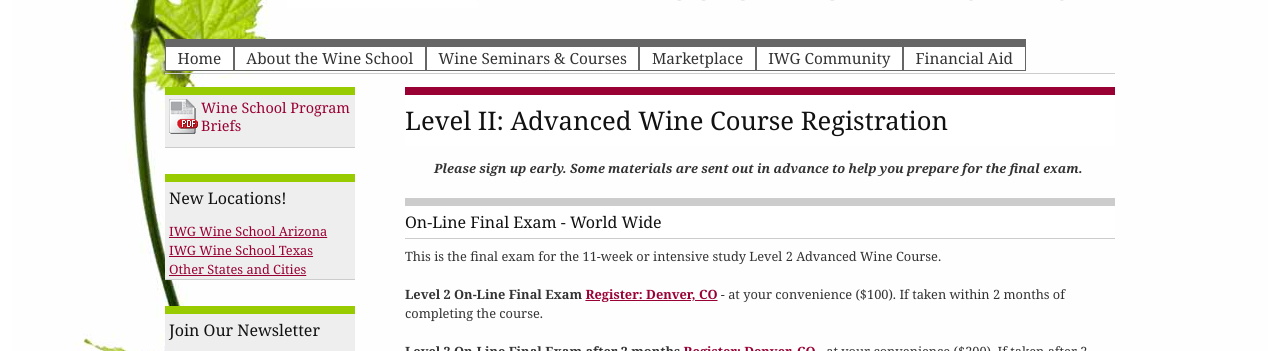
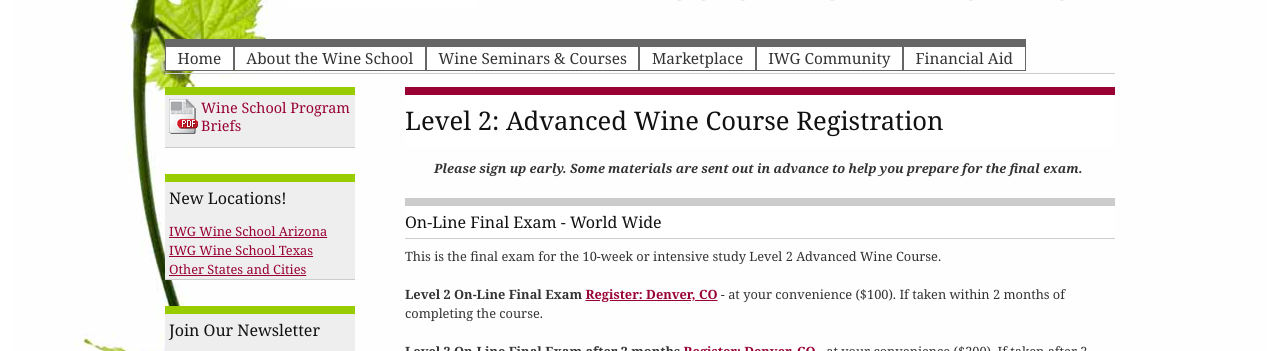
Before and after one commit to CKDev/internationalwineguild.com, a Jekyll site: the page built from advanced-wine-course-registration.html, in a window 1280 px wide and 900 px high. Shown: the part 338-689 px from the top of the window. Built offline with Jekyll 4.4.1, drawn with Linux system fonts in a browser that asks for light colours; a script that is not in the unit is left out; comment, search, counter and statistics services are not loaded.

Commit message:
Update advanced-wine-course-registration.html

```diff
--- a/advanced-wine-course-registration.html
+++ b/advanced-wine-course-registration.html
@@ -3,11 +3,11 @@
 permalink: "/advanced-wine-course-registration"
 ---
 
-<h1>Level II: Advanced Wine Course Registration</h1>
+<h1>Level 2: Advanced Wine Course Registration</h1>
 <p style="text-align: center;"><strong><em>Please sign up early. Some materials are sent out in advance to help you
       prepare for the final exam.</em></strong><em>&nbsp;</em></p>
 <h2>On-Line Final Exam - World Wide</h2>
-<p>This is the final exam for the 11-week or intensive study Level 2 Advanced Wine Course.</p>
+<p>This is the final exam for the 10-week or intensive study Level 2 Advanced Wine Course.</p>
 <p><strong>Level 2 On-Line Final Exam&nbsp;<a
       href="http://ww4.aitsafe.com/cf/add.cfm?userid=6714687&amp;product=Adv+Wine+Final+On-Line+Exam++-++at your convenience (within 2 months)&amp;price=100&amp;return=www.internationalwineguild.com/advanced-wine-course-registration"
       class="ga-track">Register: Denver, CO</a></strong>&nbsp;- at your convenience ($100).&nbsp;If taken within 2
```
